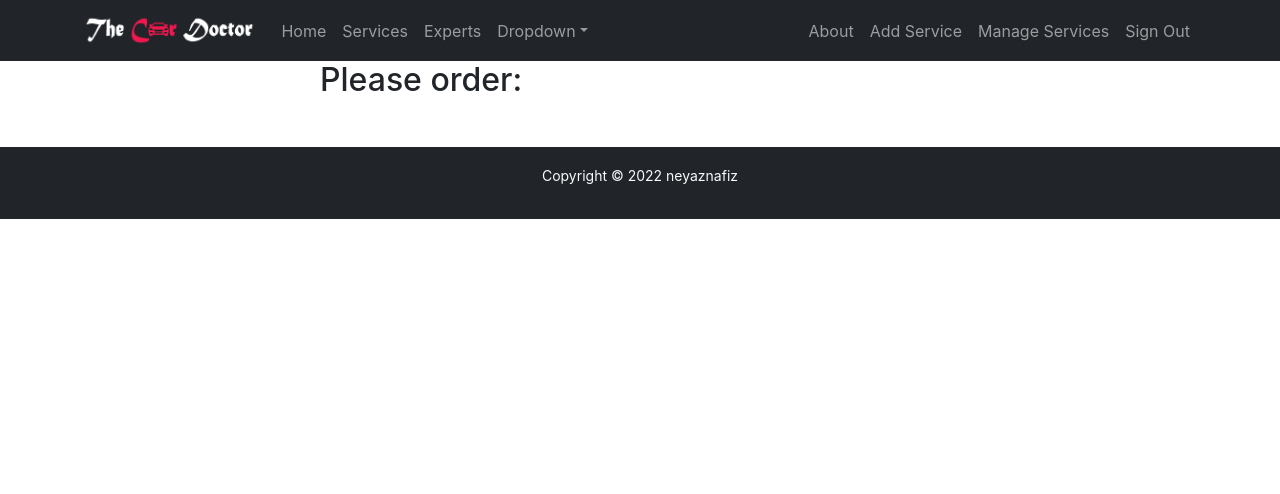
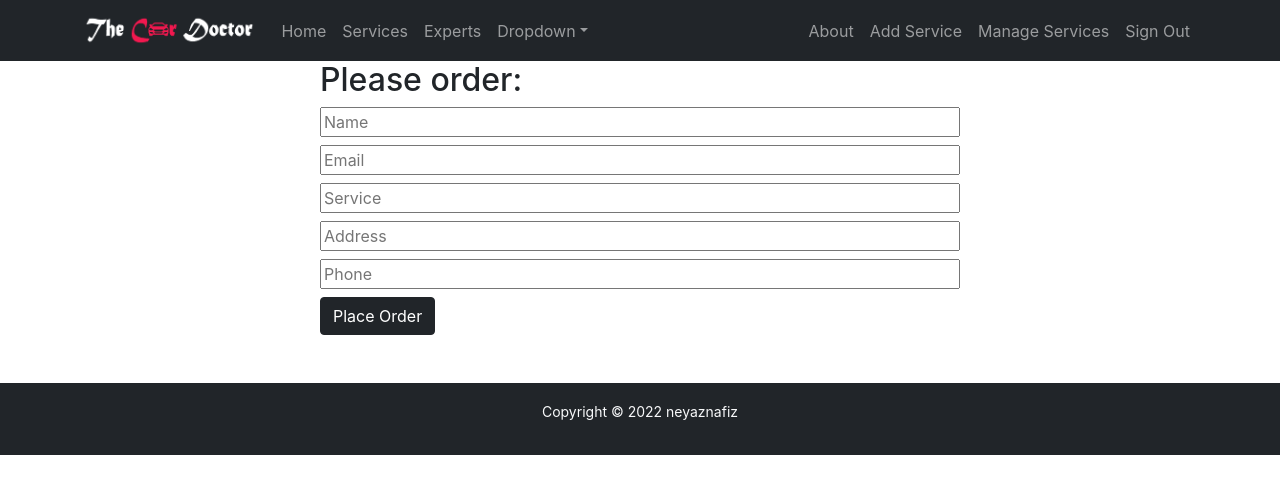
Before and after one commit to neyaznafiz/The-Car-Doctor-client, a React (Create React App) app: page /checkout/1 in a window 1280 px wide. Shown: the top 494 px of the page. Built offline with nearby package versions, Linux system fonts and the light colour scheme; no server answers; sample sign-in values are in the browser's storage.

Commit message:
form created in checkout and show dynamically service name

```diff
--- a/src/Pages/CheckOut/CheckOut/CheckOut.js
+++ b/src/Pages/CheckOut/CheckOut/CheckOut.js
@@ -12,7 +12,19 @@ const CheckOut = () => {
         <div className='w-50 mx-auto'>
             <h2>Please order: {service.name}</h2>
 
-
+            <form>
+                <input className='w-100 mb-2' type="text" name='name' placeholder='Name' required/>
+                <br />
+                <input className='w-100 mb-2' type="email" name='email' placeholder='Email' required/>
+                <br />
+                <input className='w-100 mb-2' type="text" name='service' value={service.name} placeholder='Service' required/>
+                <br />
+                <input className='w-100 mb-2' type="text" name='address' placeholder='Address' required/>
+                <br />
+                <input className='w-100 mb-2' type="text" name='phone' placeholder='Phone' required/>
+                <br />
+                <input className='btn btn-dark' type="submit" value='Place Order' />
+            </form>
         </div>
     );
 };
```
